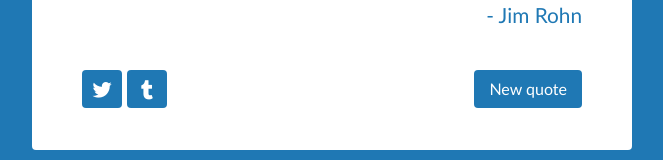
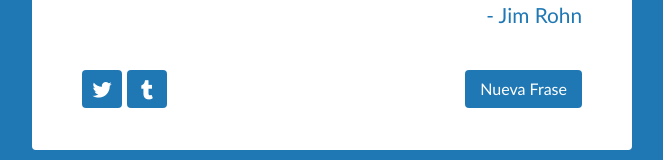
Before and after one commit to nicoledl/FCCRandomQuoteMachine, a React (Create React App) app: page / in a window 1280 px wide. Shown: the part 385-545 px from the top of the page, without its empty margins (308-971 px from the left). Built offline with nearby package versions, Linux system fonts and the light colour scheme.

Commit message:
Se agregó más frases

```diff
--- a/src/components/Box.jsx
+++ b/src/components/Box.jsx
@@ -49,7 +49,7 @@ const Box = () => {
         <i className="fab fa-tumblr"></i>
       </a>
       <button id="new-quote-button" onClick={handleClick}>
-        New quote
+        Nueva Frase
       </button>
     </div>
   );
```
